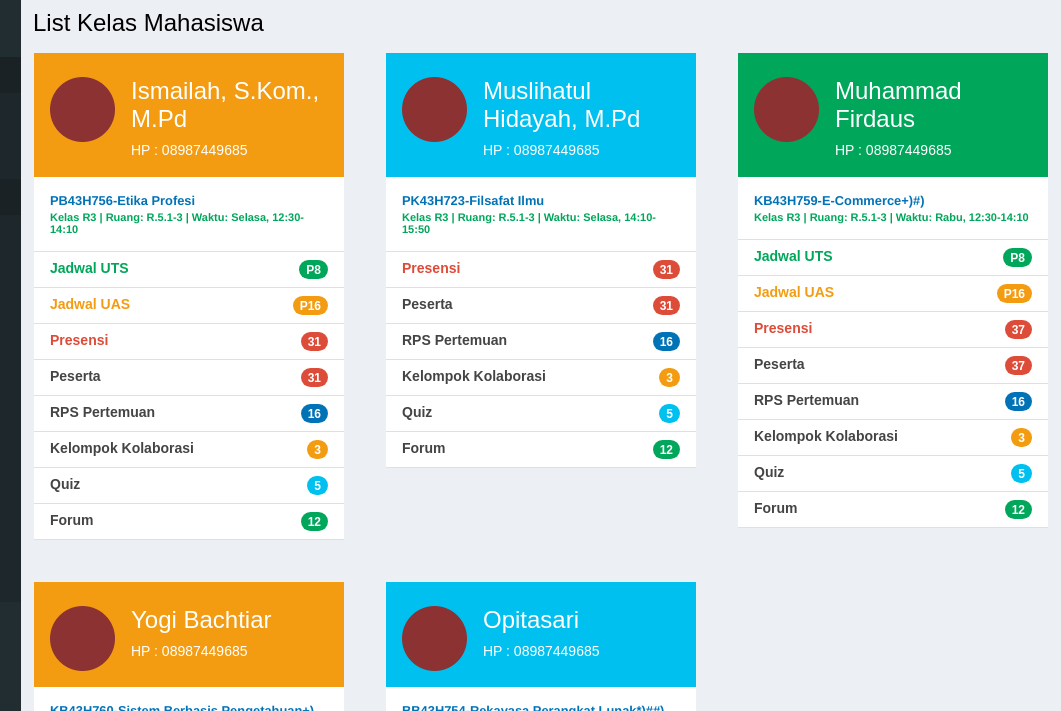
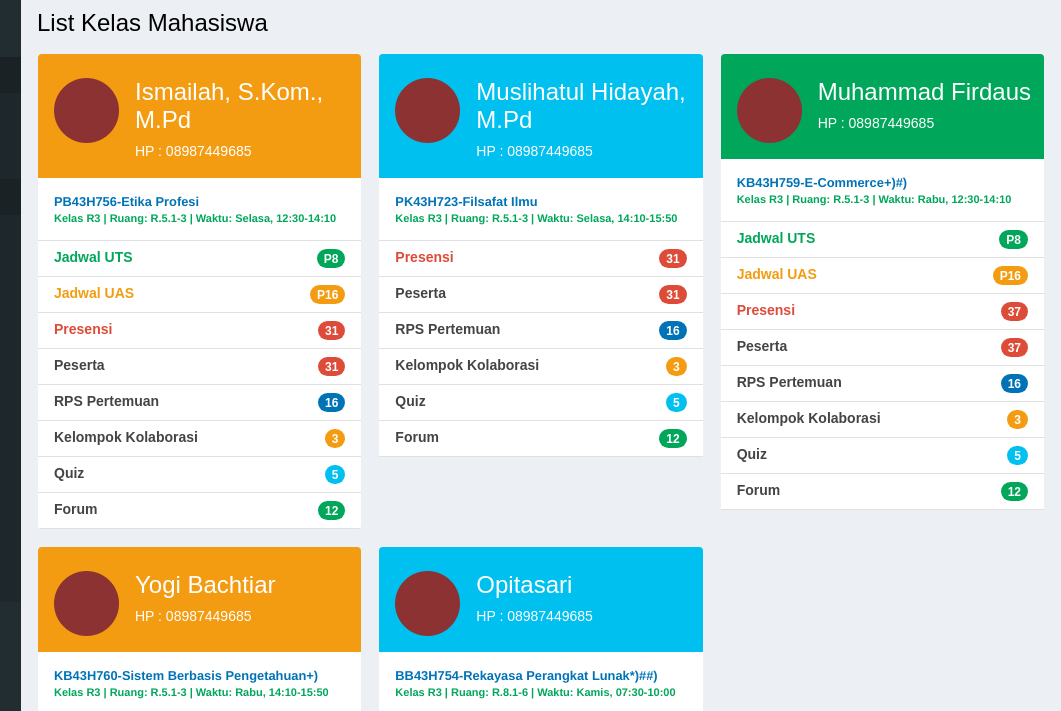
Before and after one commit to sucikakaly/Experiment, a website: page index.html in a window 1280 px wide. Shown: the part 69-780 px from the top of the page, 219-1280 px from the left. Drawn offline with Linux system fonts and the light colour scheme.

Commit message:
Membuat Clone LMS

```diff
--- a/index.html
+++ b/index.html
@@ -4,7 +4,7 @@
     <meta charset="UTF-8" />
     <meta http-equiv="X-UA-Compatible" content="IE=edge" />
     <meta name="viewport" content="width=device-width, initial-scale=1.0" />
-    <title>Document</title>
+    <title>LMS Suci</title>
     <link rel="stylesheet" href="style.css" />
   </head>
   <body>
--- a/style.css
+++ b/style.css
@@ -166,7 +166,7 @@ body {
 }
 
 .title-heading {
-  padding: 0.75rem 0rem 0rem 0.75rem;
+  padding: 0.75rem 0rem 0rem 1rem;
 }
 
 .card-info p {
@@ -177,18 +177,18 @@ body {
   display: grid;
   grid-template-columns: 1fr 1fr 1fr;
   gap: 1rem;
-  padding: 0.2rem 0rem;
+  padding: 1rem;
   font-family: sans-serif;
 }
 
 .card {
   border: 0.2px solid #ecf0f5;
-  border-radius: 10px;
-  padding: 0.75rem;
+  border-radius: 5px;
+  overflow: hidden;
 }
 
 .card:hover {
-  background-color: gray;
+  box-shadow: 5px 5px 8px gray;
 }
 
 .card-head1 {
```
